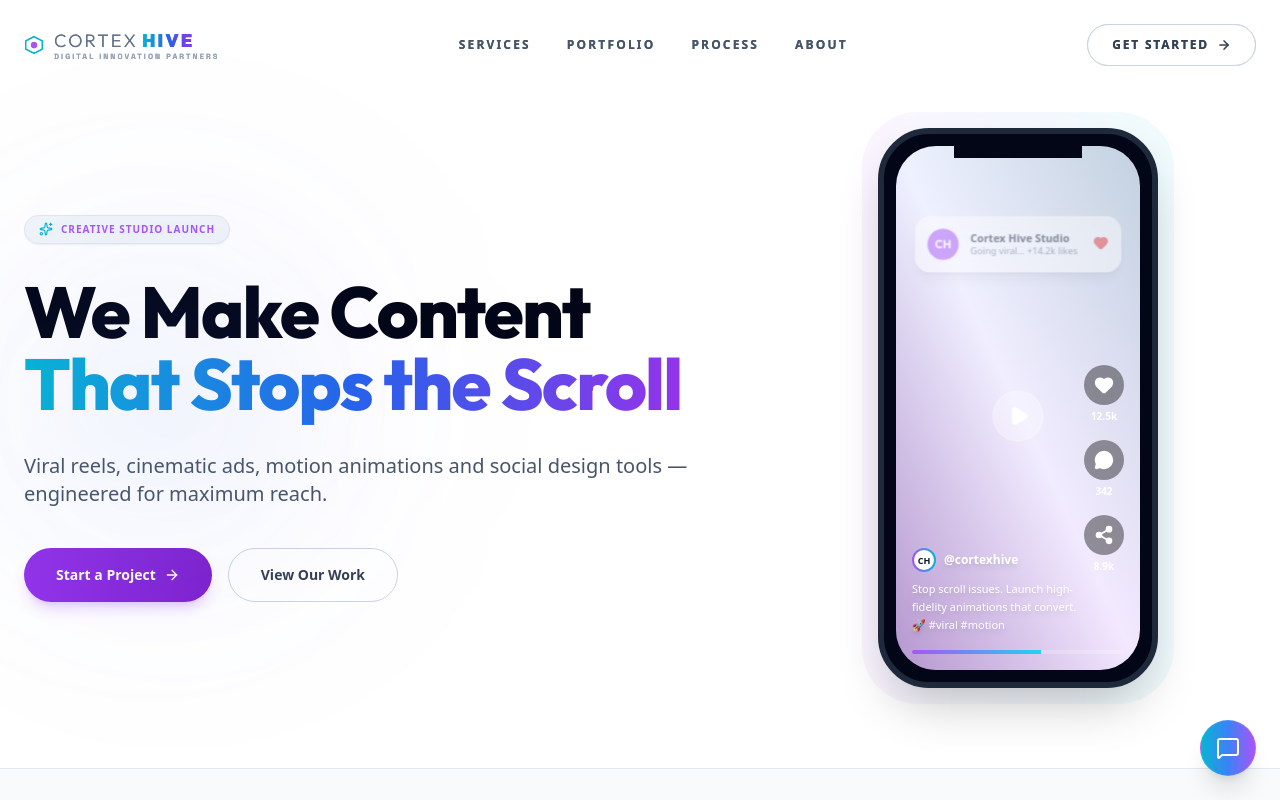
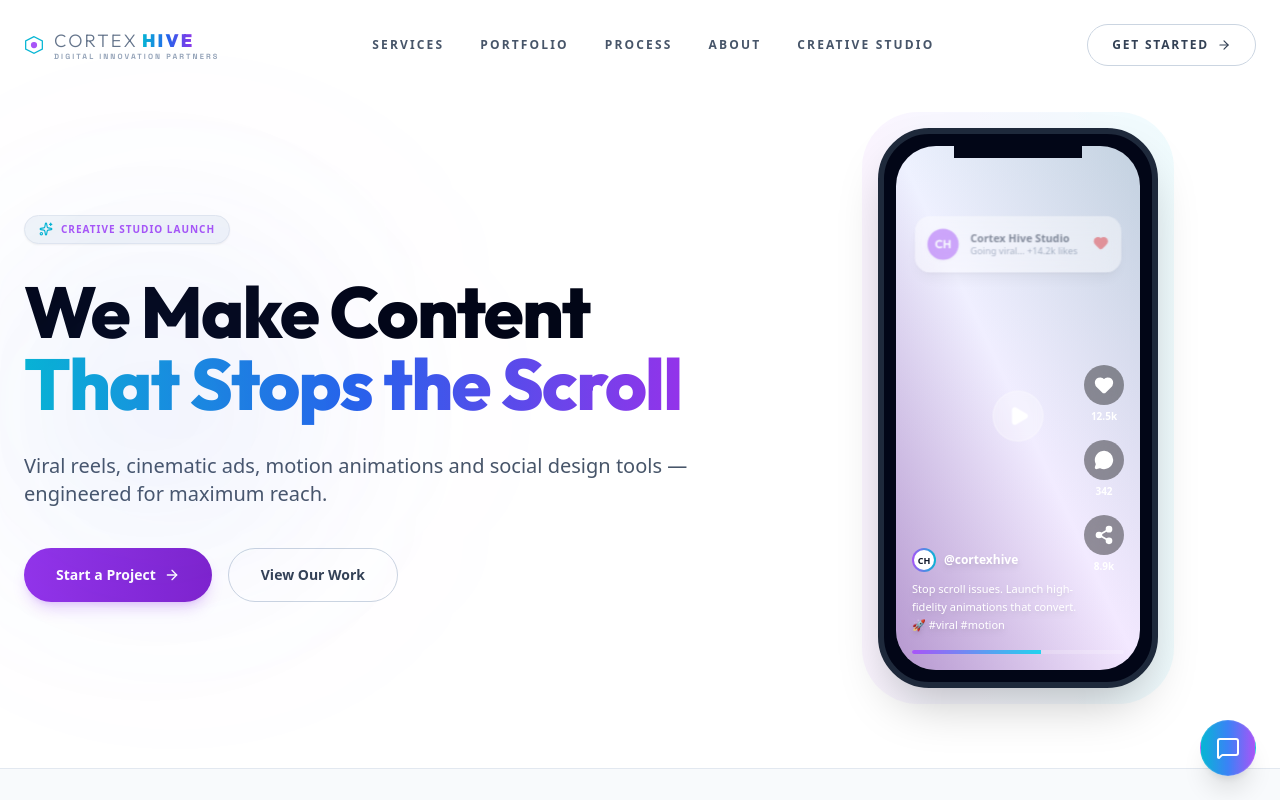
Before and after one commit to CortexHive/site1, a Next.js app: page /creative-studio in a window 1280 px wide. Shown: the top 800 px of the page. Built offline with nearby package versions, Linux system fonts and the light colour scheme.

Commit message:
fix: remove duplicate header and footer layout wrapper on subpages and add Creative Studio to nav menu

```diff
--- a/src/app/creative-studio/page.tsx
+++ b/src/app/creative-studio/page.tsx
@@ -1,6 +1,4 @@
 import { Metadata } from "next";
-import Header from "@/components/header";
-import Footer from "@/components/footer";
 import Hero from "@/components/creative-studio/hero";
 import Services from "@/components/creative-studio/services";
 import HowItWorks from "@/components/creative-studio/how-it-works";
@@ -16,9 +14,6 @@
 export default function CreativeStudioPage() {
   return (
     <div className="bg-white min-h-screen text-slate-900 font-sans selection:bg-purple-150 selection:text-purple-900">
-      {/* Header Navigation */}
-      <Header />
-
       {/* Main Page Sections */}
       <main>
         <Hero />
@@ -27,9 +22,6 @@
         <PortfolioShowcase />
         <BottomCTA />
       </main>
-
-      {/* Footer */}
-      <Footer />
     </div>
   );
 }
--- a/src/components/footer.tsx
+++ b/src/components/footer.tsx
@@ -2,6 +2,7 @@
 
 import { useState } from "react";
 import Link from "next/link";
+import { useRouter, usePathname } from "next/navigation";
 import { ArrowRight, Loader2, Sparkles } from "lucide-react";
 
 const TwitterIcon = ({ className = "w-5 h-5" }: { className?: string }) => (
@@ -29,6 +30,20 @@
   const [email, setEmail] = useState("");
   const [status, setStatus] = useState<"idle" | "loading" | "success" | "error">("idle");
   const [message, setMessage] = useState("");
+  const pathname = usePathname();
+  const router = useRouter();
+
+  const handleNavClick = (e: React.MouseEvent<HTMLAnchorElement>, href: string) => {
+    e.preventDefault();
+    if (pathname === "/") {
+      const element = document.querySelector(href);
+      if (element) {
+        element.scrollIntoView({ behavior: "smooth" });
+      }
+    } else {
+      router.push("/" + href);
+    }
+  };
 
   const handleSubscribe = async (e: React.FormEvent) => {
     e.preventDefault();
@@ -107,16 +122,19 @@
             <h4 className="text-sm font-bold text-slate-900 uppercase tracking-wider">Agency Links</h4>
             <ul className="space-y-2.5 text-sm text-slate-600 font-semibold">
               <li>
-                <a href="#services" onClick={(e) => { e.preventDefault(); document.querySelector("#services")?.scrollIntoView({ behavior: "smooth" }); }} className="hover:text-hive-cyan transition-colors">Services</a>
+                <a href="#services" onClick={(e) => handleNavClick(e, "#services")} className="hover:text-hive-cyan transition-colors">Services</a>
               </li>
               <li>
-                <a href="#portfolio" onClick={(e) => { e.preventDefault(); document.querySelector("#portfolio")?.scrollIntoView({ behavior: "smooth" }); }} className="hover:text-white transition-colors hover:text-hive-cyan">Case Studies</a>
+                <a href="#portfolio" onClick={(e) => handleNavClick(e, "#portfolio")} className="hover:text-white transition-colors hover:text-hive-cyan">Case Studies</a>
               </li>
               <li>
-                <a href="#process" onClick={(e) => { e.preventDefault(); document.querySelector("#process")?.scrollIntoView({ behavior: "smooth" }); }} className="hover:text-white transition-colors hover:text-hive-cyan">Our Process</a>
+                <a href="#process" onClick={(e) => handleNavClick(e, "#process")} className="hover:text-white transition-colors hover:text-hive-cyan">Our Process</a>
               </li>
               <li>
-                <a href="#about" onClick={(e) => { e.preventDefault(); document.querySelector("#about")?.scrollIntoView({ behavior: "smooth" }); }} className="hover:text-white transition-colors hover:text-hive-cyan">About Team</a>
+                <a href="#about" onClick={(e) => handleNavClick(e, "#about")} className="hover:text-white transition-colors hover:text-hive-cyan">About Team</a>
+              </li>
+              <li>
+                <Link href="/creative-studio" className="hover:text-hive-cyan transition-colors">Creative Studio</Link>
               </li>
             </ul>
           </div>
--- a/src/components/header.tsx
+++ b/src/components/header.tsx
@@ -11,6 +11,7 @@
   { name: "Portfolio", href: "#portfolio" },
   { name: "Process", href: "#process" },
   { name: "About", href: "#about" },
+  { name: "Creative Studio", href: "/creative-studio" },
 ];
 
 export default function Header() {
@@ -32,15 +33,20 @@
   }, []);
 
   const handleNavClick = (e: React.MouseEvent<HTMLAnchorElement>, href: string) => {
-    e.preventDefault();
     setIsOpen(false);
-    if (pathname === "/") {
-      const element = document.querySelector(href);
-      if (element) {
-        element.scrollIntoView({ behavior: "smooth" });
+    if (href.startsWith("#")) {
+      e.preventDefault();
+      if (pathname === "/") {
+        const element = document.querySelector(href);
+        if (element) {
+          element.scrollIntoView({ behavior: "smooth" });
+        }
+      } else {
+        router.push("/" + href);
       }
     } else {
-      router.push("/" + href);
+      e.preventDefault();
+      router.push(href);
     }
   };
 
--- a/src/components/testimonials.tsx
+++ b/src/components/testimonials.tsx
@@ -39,14 +39,7 @@
   },
 ];
 
-const companies = [
-  "Apex AI",
-  "Scribe Data",
-  "Vortex",
-  "Pinnacle Web",
-  "OmniSaaS",
-  "TensorLabs",
-];
+
 
 export default function Testimonials() {
   return (
@@ -55,24 +48,6 @@
       <div className="absolute top-1/2 left-1/2 -translate-x-1/2 -translate-y-1/2 w-[500px] h-[500px] bg-hive-cyan/5 rounded-full filter blur-[150px] pointer-events-none" />
 
       <div className="max-w-7xl mx-auto px-6 relative z-10">
-        {/* Trusted By logo band */}
-        <div className="border-y border-slate-200 py-10 mb-24 bg-slate-50">
-          <div className="max-w-5xl mx-auto px-4">
-            <p className="text-center text-xs font-bold uppercase tracking-[0.2em] text-slate-400 mb-6">
-              TRUSTED BY INNOVATION PARTNERS WORLDWIDE
-            </p>
-            <div className="flex flex-wrap justify-center items-center gap-10 sm:gap-16 opacity-75">
-              {companies.map((company) => (
-                <span
-                  key={company}
-                  className="text-base sm:text-lg font-black tracking-wider text-slate-700 hover:text-hive-cyan transition-colors select-none font-mono"
-                >
-                  {company.toUpperCase()}
-                </span>
-              ))}
-            </div>
-          </div>
-        </div>
 
         {/* Section Header */}
         <div className="text-center max-w-3xl mx-auto mb-20">
```
